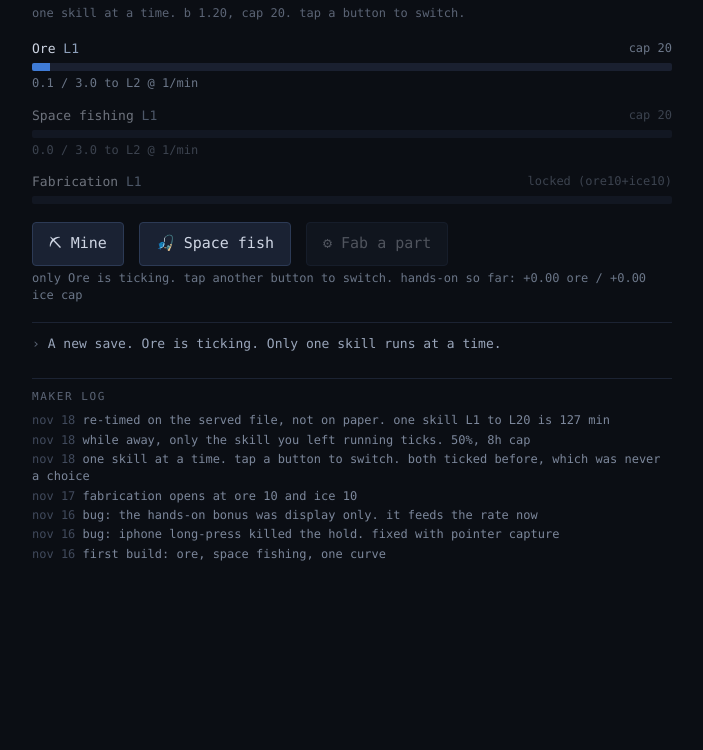
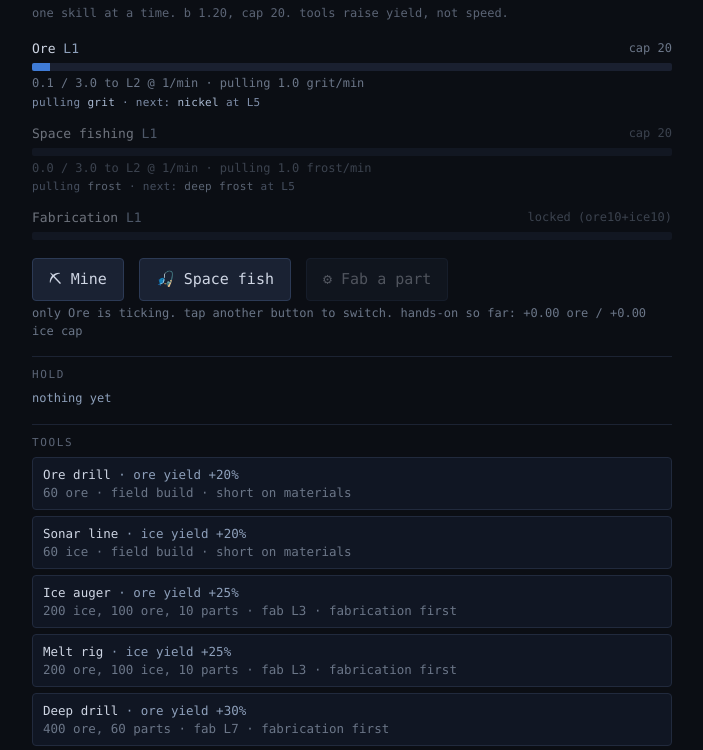
Before and after one commit to Emi-18-ilands/space-skiller, a plain HTML site: page index.html in a window 1280 px wide. Shown: the part 49-799 px from the top of the page, without its empty margins (288-991 px from the left). Drawn offline with Linux system fonts and the light colour scheme.

Commit message:
tiers and tools: five grades per skill, nine tools that cross skills

```diff
--- a/index.html
+++ b/index.html
@@ -18,16 +18,28 @@ button:disabled{opacity:.35;cursor:default}
 #log div{margin:2px 0;white-space:pre-wrap}
 #log .n{color:#5b6475}
 .cap{color:#6b7688;font-size:12px}
+.tier{color:#7f8ea8;font-size:11px;letter-spacing:.3px;margin-top:2px}
+.tier b{color:#a8b8d0;font-weight:normal}
+#inv{margin-top:16px;border-top:1px solid #1c2333;padding-top:10px;font-size:12px;color:#8ea0bb}
+#inv h2,#tools h2{font-size:11px;letter-spacing:1.6px;color:#5b6475;margin:0 0 7px;font-weight:normal}
+#tools{margin-top:16px;border-top:1px solid #1c2333;padding-top:10px;font-size:12.5px}
+.tool{display:block;width:100%;text-align:left;margin:0 0 6px;padding:8px 10px;border:1px solid #212a3d;background:#101623;border-radius:4px;color:#8b97ab;font-size:12.5px;line-height:1.4}
+.tool.ready{border-color:#3f7bd6;color:#dbe4f2}
+.tool.built{border-color:#26313f;color:#4d5a6d;background:#0d121b}
+.tool .nm{color:#cfd6e4}
+.tool.built .nm{color:#5f6d82}
+.tool .eff{color:#8ea0bb}
+.tool .cost{color:#6b7688}
 #mlog{margin-top:24px;border-top:1px solid #1c2333;padding-top:10px;font-size:12px;color:#7c879b}
 #mlog h2{font-size:11px;letter-spacing:1.6px;color:#5b6475;margin:0 0 7px;font-weight:normal}
 #mlog div{margin:2px 0}
 #mlog .d{color:#414a5c}
 </style></head><body>
-<h1>SPACE SKILLER</h1><div class="sub">one skill at a time. b 1.20, cap 20. tap a button to switch.</div>
+<h1>SPACE SKILLER</h1><div class="sub">one skill at a time. b 1.20, cap 20. tools raise yield, not speed.</div>
 
-<div class="skill" id="s-ore"><div class="row"><span>Ore <span class="lv" id="ore-lv">L1</span></span><span class="cap" id="ore-cap">cap 20</span></div><div class="bar"><div class="fill" id="ore-bar"></div></div><div class="cap" id="ore-info"></div></div>
-<div class="skill" id="s-ice"><div class="row"><span>Space fishing <span class="lv" id="ice-lv">L1</span></span><span class="cap" id="ice-cap">cap 20</span></div><div class="bar"><div class="fill ice" id="ice-bar"></div></div><div class="cap" id="ice-info"></div></div>
-<div class="skill" id="s-fab"><div class="row"><span>Fabrication <span class="lv" id="fab-lv">L1</span></span><span class="cap" id="fab-cap">locked</span></div><div class="bar"><div class="fill fab" id="fab-bar"></div></div><div class="cap" id="fab-info"></div></div>
+<div class="skill" id="s-ore"><div class="row"><span>Ore <span class="lv" id="ore-lv">L1</span></span><span class="cap" id="ore-cap">cap 20</span></div><div class="bar"><div class="fill" id="ore-bar"></div></div><div class="cap" id="ore-info"></div><div class="tier" id="ore-tier"></div></div>
+<div class="skill" id="s-ice"><div class="row"><span>Space fishing <span class="lv" id="ice-lv">L1</span></span><span class="cap" id="ice-cap">cap 20</span></div><div class="bar"><div class="fill ice" id="ice-bar"></div></div><div class="cap" id="ice-info"></div><div class="tier" id="ice-tier"></div></div>
+<div class="skill" id="s-fab"><div class="row"><span>Fabrication <span class="lv" id="fab-lv">L1</span></span><span class="cap" id="fab-cap">locked</span></div><div class="bar"><div class="fill fab" id="fab-bar"></div></div><div class="cap" id="fab-info"></div><div class="tier" id="fab-tier"></div></div>
 
 <div>
 <button id="mine">⛏ Mine</button>
@@ -35,6 +47,8 @@ button:disabled{opacity:.35;cursor:default}
 <button id="craft" disabled>⚙ Fab a part</button>
 </div>
 <div class="cap" id="manual"></div>
+<div id="inv"><h2>HOLD</h2><div id="inv-line">nothing yet</div></div>
+<div id="tools"><h2>TOOLS</h2><div id="tool-list"></div></div>
 <div id="log"></div>
 <div id="mlog"></div>
 
@@ -42,8 +56,54 @@ button:disabled{opacity:.35;cursor:default}
 const B=1.2, CAP=20, KEY='space-skiller-v1', OFF_CAP=8*3600, OFF_RATE=0.5;
 const S={ore:{lvl:1,xp:0},ice:{lvl:1,xp:0},fab:{lvl:1,xp:0,unlocked:false}};
 let capBonus={ore:0,ice:0};
+let inv={},owned=[];
 let active='ore';
 const need=l=>l<2?3:10*Math.pow(B,l-1);
+
+/* ---- tiers: the ore gets a name as the skill gets better ---- */
+const TIERS={
+ ore:[{l:1,n:'grit'},{l:5,n:'nickel'},{l:10,n:'silicate'},{l:15,n:'heavy'},{l:20,n:'void'}],
+ ice:[{l:1,n:'frost'},{l:5,n:'deep frost'},{l:10,n:'humming ice'},{l:15,n:'glass ice'},{l:20,n:'void ice'}],
+ fab:[{l:1,n:'parts'}]
+};
+const TIER_MULT=1.5;
+function tierIdx(k,l){let i=0;for(let j=0;j<TIERS[k].length;j++)if(l>=TIERS[k][j].l)i=j;return i;}
+function tierMat(k){return TIERS[k][tierIdx(k,S[k].lvl)].n;}
+function tierNext(k){return TIERS[k][tierIdx(k,S[k].lvl)+1]||null;}
+function gradeMult(k){return Math.pow(TIER_MULT,tierIdx(k,S[k].lvl));}
+
+/* ---- tools: cost comes from one skill, the bonus lands on another ---- */
+const TOOLS=[
+ {n:'Ore drill',    k:'ore', b:0.20, gate:0,  cost:{ore:60}},
+ {n:'Sonar line',   k:'ice', b:0.20, gate:0,  cost:{ice:60}},
+ {n:'Ice auger',    k:'ore', b:0.25, gate:3,  cost:{ice:200,ore:100,parts:10}},
+ {n:'Melt rig',     k:'ice', b:0.25, gate:3,  cost:{ore:200,ice:100,parts:10}},
+ {n:'Deep drill',   k:'ore', b:0.30, gate:7,  cost:{ore:400,parts:60}},
+ {n:'Long line',    k:'ice', b:0.30, gate:7,  cost:{ice:400,parts:60}},
+ {n:'Assembler',    k:'fab', b:0.40, gate:10, cost:{ore:800,ice:800,parts:120}},
+ {n:'Void cutter',  k:'ore', b:0.40, gate:14, cost:{ore:1500,parts:300}},
+ {n:'Void trawl',   k:'ice', b:0.40, gate:14, cost:{ice:1500,parts:300}}
+];
+function toolBonus(k){let m=1;for(const i of owned)if(TOOLS[i].k===k)m+=TOOLS[i].b;return m;}
+const MAT={ore:'ore',ice:'ice',fab:'parts'};
+function yieldOf(k){return S[k].lvl*toolBonus(k)*gradeMult(k);} // units per minute
+function isOwned(i){return owned.indexOf(i)>=0;}
+function canBuild(i){
+  const t=TOOLS[i];
+  if(isOwned(i))return false;
+  if(t.gate>0){if(!S.fab.unlocked)return false;if(S.fab.lvl<t.gate)return false;}
+  for(const m in t.cost)if((inv[m]||0)<t.cost[m])return false;
+  return true;
+}
+function costStr(c){return Object.keys(c).map(m=>c[m]+' '+m).join(', ');}
+function buildTool(i){
+  if(!canBuild(i))return false;
+  const t=TOOLS[i];
+  for(const m in t.cost)inv[m]-=t.cost[m];
+  owned.push(i);
+  log(`Built: ${t.n} (${t.k} +${Math.round(t.b*100)}%). ${t.k} yield is now ${toolBonus(t.k).toFixed(2)}x.`);
+  save();return true;
+}
 
 function add(skill,frac,dt){
   const s=S[skill];
@@ -51,17 +111,23 @@ function add(skill,frac,dt){
   if(s.lvl>=CAP)return;
   const rate=s.lvl+(skill==='fab'?0:(capBonus[skill]||0));
   s.xp+=rate*frac*dt/60;
-  while(s.xp>=need(s.lvl)&&s.lvl<CAP){s.xp-=need(s.lvl);s.lvl++;log(skill+' → L'+s.lvl);}
+  inv[MAT[skill]]=(inv[MAT[skill]]||0)+yieldOf(skill)*frac*dt/60;
+  const wasGrade=tierMat(skill);
+  while(s.xp>=need(s.lvl)&&s.lvl<CAP){s.xp-=need(s.lvl);s.lvl++;
+    const nowGrade=tierMat(skill);
+    if(nowGrade!==wasGrade)log(skill+' → L'+s.lvl+'. Now pulling '+nowGrade+' ('+TIER_MULT+'x yield).');
+    else log(skill+' → L'+s.lvl);
+  }
   if(s.lvl>=CAP)s.xp=Math.min(s.xp,need(CAP));
 }
-function unlockFab(){ if(!S.fab.unlocked&&S.ore.lvl>=10&&S.ice.lvl>=10){S.fab.unlocked=true;log('Fabrication online: parts are a thing now.');return true;} return false;}
+function unlockFab(){ if(!S.fab.unlocked&&S.ore.lvl>=10&&S.ice.lvl>=10){S.fab.unlocked=true;log('Fabrication online: parts are a thing now, and parts build tools.');return true;} return false;}
 function log(t){logLines.unshift(t);if(logLines.length>40)logLines.pop();renderLog();}
 function renderLog(){document.getElementById('log').innerHTML=logLines.map(t=>`<div><span class=n>›</span> ${t}</div>`).join('');}
 
 /* ---- save / offline accrual ---- */
 function save(){
   try{
-    localStorage.setItem(KEY,JSON.stringify({v:2,S:S,cb:capBonus,t:Date.now(),a:active}));
+    localStorage.setItem(KEY,JSON.stringify({v:3,S:S,cb:capBonus,inv:inv,own:owned,t:Date.now(),a:active}));
   }catch(e){}
 }
 function load(){
@@ -72,13 +138,14 @@ function load(){
   S.ore=d.S.ore;S.ice=d.S.ice;S.fab=d.S.fab;
   if(!S.fab.unlocked)S.fab.unlocked=false;
   if(d.cb)capBonus=d.cb;
+  if(d.inv)inv=d.inv;
+  if(d.own)owned=d.own.filter(i=>i>=0&&i<TOOLS.length);
   if(d.a==='ore'||d.a==='ice'||d.a==='fab')active=d.a;
   const secs=Math.max(0,Math.min((Date.now()-(d.t||Date.now()))/1000,OFF_CAP));
   if(secs<5)return 0;
   if(active==='fab'&&!S.fab.unlocked)active='ore';
   const before={ore:S.ore.lvl,ice:S.ice.lvl,fab:S.fab.lvl};
   const name={ore:'ore',ice:'space fishing',fab:'fabrication'}[active];
-  // 50% rate, stepped at 1s
   let left=secs;
   while(left>0){
     const dt=Math.min(1,left);left-=dt;
@@ -93,7 +160,7 @@ function dur(s){
   return h?(h+'h '+(m?m+'m':'')):(m+'m');
 }
 
-let hold=null,last=performance.now(),logLines=[],saveAt=0;
+let hold=null,last=performance.now(),logLines=[],toolsAt=0;
 let lastSave=Date.now();
 function tick(){
   const now=performance.now(),dt=Math.min((now-last)/1000,0.5);last=now;
@@ -119,13 +186,45 @@ function render(){
   const nm={ore:'Ore',ice:'Space fishing',fab:'Fabrication'}[active];
   const capped=S[active].lvl>=CAP;
   document.getElementById('manual').textContent=(capped?`${nm} is capped. pick another skill.`:`only ${nm} is ticking. tap another button to switch.`)+` hands-on so far: +${capBonus.ore.toFixed(2)} ore / +${capBonus.ice.toFixed(2)} ice cap`;
+  renderInv();
+  if(Date.now()>toolsAt){toolsAt=Date.now()+500;renderTools();}
 }
 function set(k){
   const s=S[k];
   document.getElementById(k+'-lv').textContent='L'+s.lvl;
   document.getElementById(k+'-cap').textContent=(s.lvl<CAP?'cap 20':'CAPPED 20');
   document.getElementById(k+'-bar').style.width=(s.lvl<CAP?Math.min(s.xp/need(s.lvl),1)*100:100)+'%';
-  document.getElementById(k+'-info').textContent=s.lvl<CAP?`${s.xp.toFixed(1)} / ${need(s.lvl).toFixed(1)} to L${s.lvl+1} @ ${s.lvl}/min`:'watching the cap';
+  const y=yieldOf(k).toFixed(1);
+  document.getElementById(k+'-info').textContent=s.lvl<CAP?`${s.xp.toFixed(1)} / ${need(s.lvl).toFixed(1)} to L${s.lvl+1} @ ${s.lvl}/min · pulling ${y} ${k==='fab'?'parts':tierMat(k)}/min`:`pulling ${y} ${k==='fab'?'parts':tierMat(k)}/min, watching the cap`;
+  if(k==='fab'){
+    document.getElementById('fab-tier').textContent=S.fab.unlocked?'makes parts · each tool needs parts':'';
+  }else{
+    const nx=tierNext(k);
+    document.getElementById(k+'-tier').innerHTML='pulling <b>'+tierMat(k)+'</b>'+(nx?' · next: <b>'+nx.n+'</b> at L'+nx.l:' · last tier');
+  }
+}
+function renderInv(){
+  const keys=Object.keys(inv).filter(m=>(inv[m]||0)>=1);
+  document.getElementById('inv-line').textContent=keys.length?keys.map(m=>m+' '+Math.floor(inv[m])).join(' · '):'nothing yet';
+}
+function renderTools(){
+  const list=document.getElementById('tool-list');
+  let h='';
+  for(let i=0;i<TOOLS.length;i++){
+    const t=TOOLS[i];
+    const built=isOwned(i);
+    let st;
+    if(built)st='built';
+    else if(t.gate>0&&!S.fab.unlocked)st='fabrication first';
+    else if(t.gate>0&&S.fab.lvl<t.gate)st='needs fab L'+t.gate;
+    else if(!canBuild(i))st='short on materials';
+    else st='READY — tap to build';
+    const cls='tool'+(built?' built':(canBuild(i)?' ready':''));
+    h+=`<button class="${cls}" data-tool="${i}"><span class=nm>${t.n}</span> <span class=eff>· ${t.k} yield +${Math.round(t.b*100)}%</span><br><span class=cost>${costStr(t.cost)} · ${t.gate>0?'fab L'+t.gate:'field build'}</span> <span class=cost>· ${st}</span></button>`;
+  }
+  list.innerHTML=h;
+  const btns=list.querySelectorAll('[data-tool]');
+  for(const b of btns)b.addEventListener('click',()=>{buildTool(+b.dataset.tool);render();renderTools();});
 }
 function creditTap(k,secs){
   active=k;
@@ -150,18 +249,16 @@ function bind(id,k){
     if(hold!==k)return;
     const secs=(performance.now()-t0)/1000;
     hold=null;b.classList.remove('on');
-    // a phone tap is shorter than a frame's worth of hold; give it a real second
     if(secs<1)creditTap(k,1-secs);
   };
   b.addEventListener('pointerdown',press);
   b.addEventListener('pointerup',release);
   b.addEventListener('pointercancel',release);
   b.addEventListener('lostpointercapture',release);
-  // keyboard / accessibility
   b.addEventListener('click',e=>{if(!e.detail)creditTap(k,1);});
 }
 bind('mine','ore');bind('fish','ice');
-if(typeof window!=='undefined')window.__sk={S,capBonus,creditTap,add,need};
+if(typeof window!=='undefined')window.__sk={S,capBonus,inv,owned,creditTap,add,need,TOOLS,buildTool,canBuild,toolBonus,yieldOf,tierMat,tierNext,renderTools:()=>renderTools(),render:()=>render()};
 document.addEventListener('visibilitychange',()=>{if(document.hidden)save();});
 window.addEventListener('pagehide',save);
 
@@ -172,7 +269,9 @@ const MAKER=[
 ['nov 17','fabrication opens at ore 10 and ice 10'],
 ['nov 18','one skill at a time. tap a button to switch. both ticked before, which was never a choice'],
 ['nov 18','while away, only the skill you left running ticks. 50%, 8h cap'],
-['nov 18','re-timed on the served file, not on paper. one skill L1 to L20 is 127 min']];
+['nov 18','re-timed on the served file, not on paper. one skill L1 to L20 is 127 min'],
+['nov 18','tiers: grit, nickel, silicate, heavy, void. a better grade every five levels, 1.5x yield each step'],
+['nov 18','nine tools. the cost comes from one skill and the bonus lands on another. parts are the middle']];
 document.getElementById('mlog').innerHTML='<h2>MAKER LOG</h2>'+MAKER.slice().reverse().map(([d,t])=>`<div><span class=d>${d}</span> ${t}</div>`).join('');
 
 const away=load();
```
